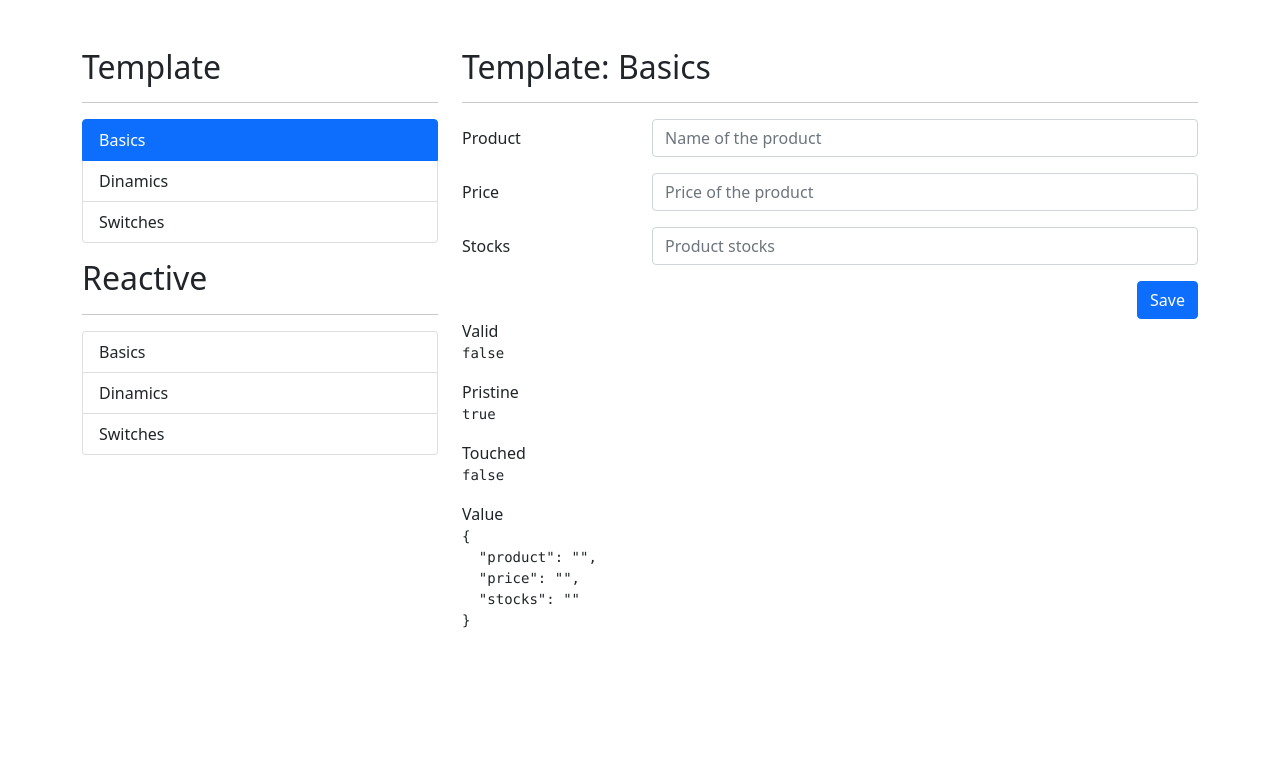
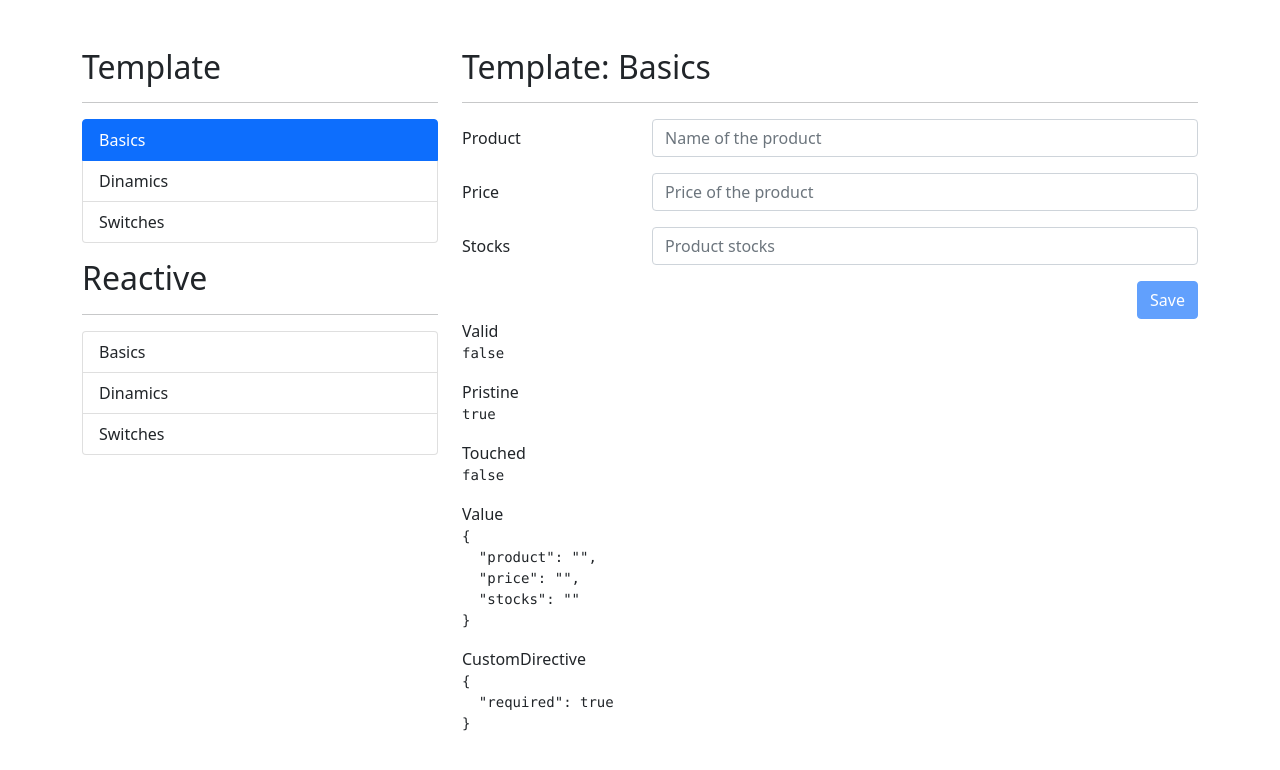
Before and after one commit to Gwathlo/formsApp, an Angular app: page /template/basics in a window 1280 px wide. Shown: the top 770 px of the page. Built offline with nearby package versions, Linux system fonts and the light colour scheme.

Commit message:
Custom Directive

```diff
--- a/src/app/template/components/basics/basics.component.html
+++ b/src/app/template/components/basics/basics.component.html
@@ -8,7 +8,7 @@
             <div class="mb-3 row">
                 <label class="col-sm-3 col-form-label">Product</label>
                 <div class="col-sm-9">
-                    <input type="text" class="form-control" placeholder="Name of the product" ngModel name="product" autocomplete="off" required="" minlength="3">
+                    <input type="text" class="form-control" placeholder="Name of the product" ngModel name="product" autocomplete="off" required minlength="3">
                     <span class="form-text text-danger" *ngIf="productValid()">Must be 3 letters</span>
                 </div>
             </div>
@@ -16,7 +16,7 @@
             <div class="mb-3 row">
                 <label class="col-sm-3 col-form-label">Price</label>
                 <div class="col-sm-9">
-                    <input type="number" class="form-control" placeholder="Price of the product" ngModel name="price" required="">
+                    <input type="number" class="form-control" placeholder="Price of the product" ngModel name="price" required>
                     <span class="form-text text-danger" *ngIf="priceValid()">Must be 0 or greater</span>
                 </div>
             </div>
@@ -25,13 +25,13 @@
             <div class="mb-3 row">
                 <label class="col-sm-3 col-form-label">Stocks</label>
                 <div class="col-sm-9">
-                    <input type="number" class="form-control" placeholder="Product stocks" ngModel name="stocks">
+                    <input type="number" class="form-control" customMin [minim]="0" required placeholder="Product stocks" ngModel name="stocks">
                 </div>
             </div>
 
             <div class="row">
                 <div class="col">
-                    <button type="submit" class="btn btn-primary float-end">Save</button>
+                    <button type="submit" [disabled]="myForm.invalid" class="btn btn-primary float-end">Save</button>
                 </div>
             </div>
 
@@ -56,5 +56,8 @@
         <span>Value</span>
         <pre>{{ myForm.value | json}}</pre>
 
+        <span>CustomDirective</span>
+        <pre>{{ myForm.controls.stocks?.errors| json}}</pre>
+
     </div>
 </div>
--- /dev/null
+++ b/src/app/template/components/directives/custom-min.directive.ts
@@ -0,0 +1,23 @@
+import { Directive, Input } from '@angular/core';
+import { FormControl, NG_VALIDATORS, Validator } from '@angular/forms';
+
+@Directive({
+  selector: '[customMin] [ngModel]',
+  providers: [
+    {
+      provide: NG_VALIDATORS,
+      useExisting: CustomMinDirective,
+      multi: true,
+    },
+  ],
+})
+export class CustomMinDirective implements Validator {
+  @Input() minim!: number;
+
+  constructor() {}
+
+  validate(control: FormControl) {
+    const inputValue = control.value;
+    return inputValue < this.minim ? { customMin: true } : null;
+  }
+}
```
Also changed, not shown: src/app/template/template.module.ts (+7 -1 lines).
